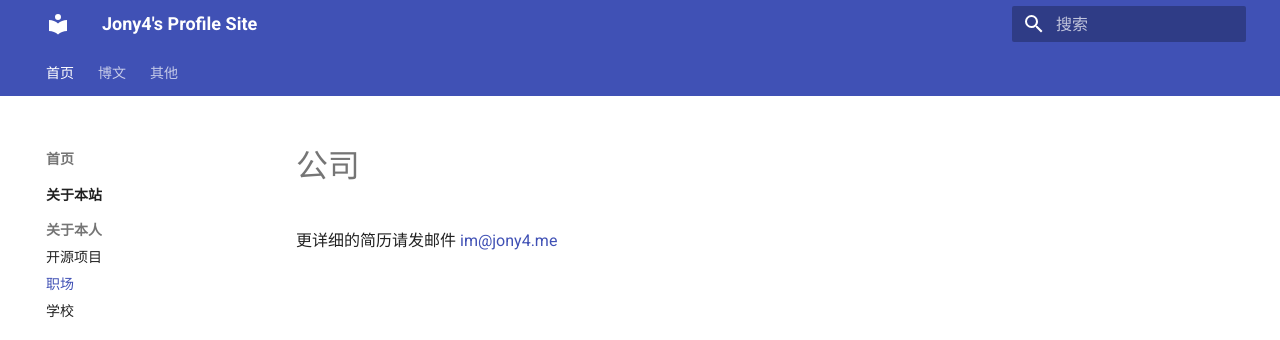
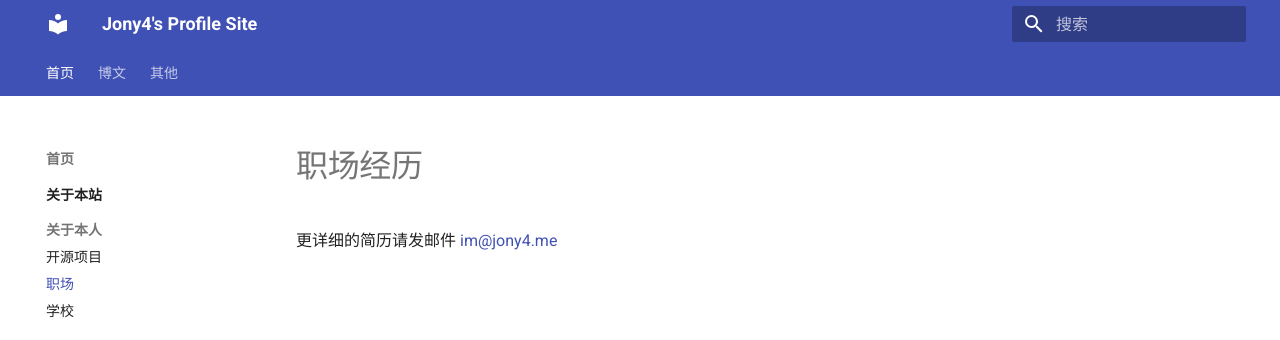
Before and after one commit to jony4/jony4, an MkDocs documentation site: the page built from docs/about/company.md, in a window 1280 px wide. Shown: the top 340 px of the page. Built offline with MkDocs 1.6.1 and Material for MkDocs 9.7.7, drawn with Linux system fonts in a browser that asks for light colours.

Commit message:
Created with BatNoter

```diff
--- a/docs/about/company.md
+++ b/docs/about/company.md
@@ -1,4 +1,4 @@
-#  公司
+#  职场经历
 
 
 更详细的简历请发邮件 [im@jony4.me](mailto:<im@jony4.me>)
```
